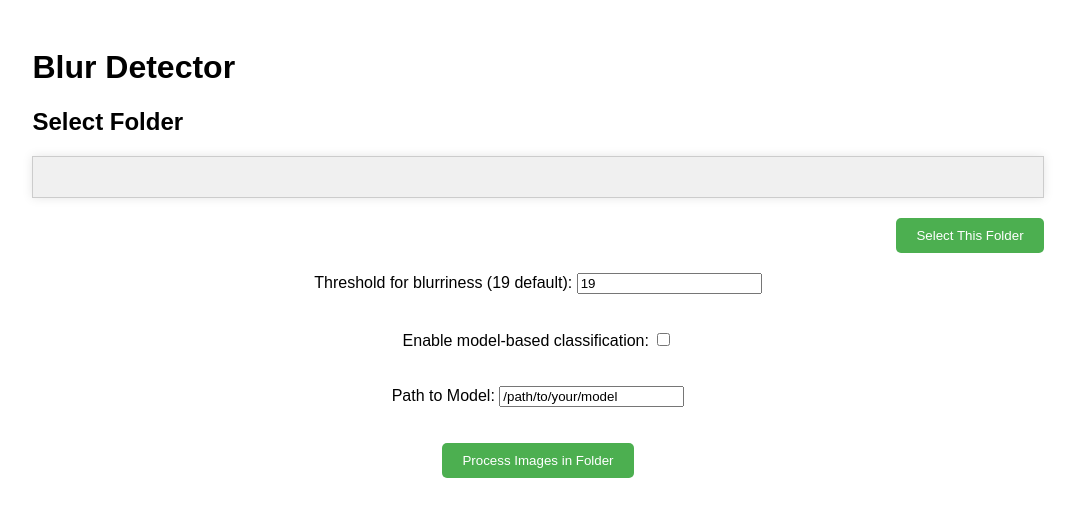
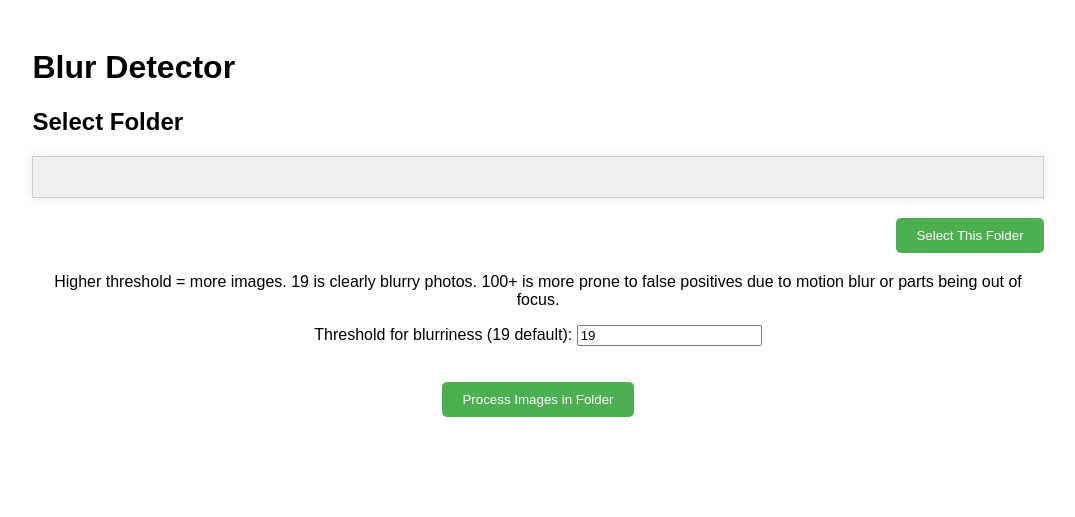
Before and after one commit to jacobm85/bulk-blur-detection, a Flask app: page / in a window 1280 px wide. Shown: the top 517 px of the page, without its empty margins (102-1177 px from the left). Run offline with Flask 3, Linux system fonts and the light colour scheme; some libraries are stand-ins or nearby versions.

Commit message:
Update index.html

```diff
--- a/templates/index.html
+++ b/templates/index.html
@@ -19,6 +19,11 @@
             padding: 20px;
             margin-bottom: 20px;
             box-shadow: 0 0 10px rgba(0, 0, 0, 0.1);
+        }
+        .directory, .file {
+            margin: 5px 0;
+            padding: 5px;
+            cursor: pointer;
         }
         .directory {
             font-weight: bold;
@@ -83,20 +88,10 @@
         </div>
         <form id="process-form" method="POST" action="/process" class="form-section" onsubmit="showSpinner()">
             <input type="hidden" name="source_folder" id="source_folder">
-
             <div>
+                <p>Higher threshold = more images. 19 is clearly blurry photos. 100+ is more prone to false positives due to motion blur or parts being out of focus.</p>
                 <label for="threshold">Threshold for blurriness (19 default):</label>
                 <input type="text" name="threshold" id="threshold" value="19">
-            </div>
-            <br><br>
-            <div>
-                <label for="modelbased">Enable model-based classification:</label>
-                <input type="checkbox" name="modelbased" id="modelbased">
-            </div>
-            <br><br>
-            <div>
-                <label for="model_path">Path to Model:</label>
-                <input type="text" name="model_path" id="model_path" value="/path/to/your/model">
             </div>
             <br><br>
             <button type="submit">Process Images in Folder</button>
@@ -146,9 +141,11 @@
             data.files.forEach(file => {
                 const fileElement = document.createElement('div');
                 fileElement.textContent = file.name;
-                fileElement.className = 'directory';
+                fileElement.className = file.is_dir ? 'directory' : 'file';
                 fileElement.onclick = () => {
-                    browse(data.path + '/' + file.name);
+                    if (file.is_dir) {
+                        browse(data.path + '/' + file.name);
+                    }
                 };
                 fileBrowser.appendChild(fileElement);
             });
```
